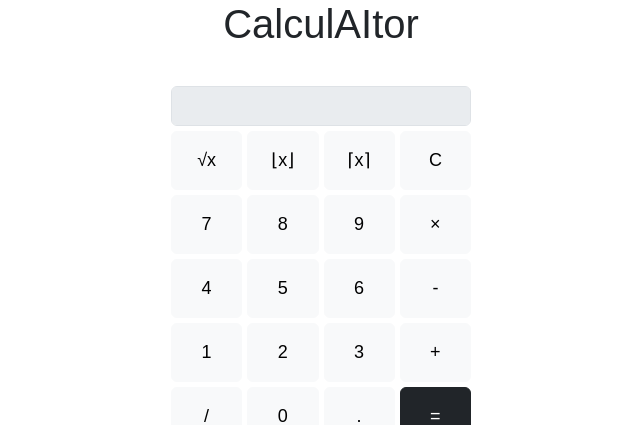
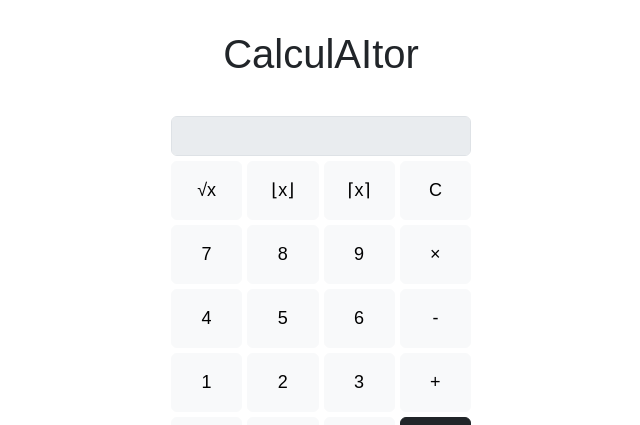
Before and after one commit to cybermouflons/CCSC-CTF-2025, a Python web app: template misc/calculaitor/setup/app/templates/index.html in a window 1280 px wide. Shown: the top 425 px of the page, without its empty margins (319-959 px from the left). Run offline with Jinja, Linux system fonts and the light colour scheme; the template is opened without the code that fills it, so the values that code supplies are empty.

Commit message:
Update index.html

```diff
--- a/misc/calculaitor/setup/app/templates/index.html
+++ b/misc/calculaitor/setup/app/templates/index.html
@@ -6,6 +6,7 @@
 	<link href="https://cdn.jsdelivr.net/npm/bootstrap@5.3.7/dist/css/bootstrap.min.css" rel="stylesheet" integrity="sha384-LN+7fdVzj6u52u30Kp6M/trliBMCMKTyK833zpbD+pXdCLuTusPj697FH4R/5mcr" crossorigin="anonymous">
 	<style>
 		body { font-family: Arial, sans-serif; display: flex; flex-direction: column; align-items: center;}
+		h1 {padding-top: 30px;}
 		.calculator { width: 300px; padding-top: 30px; padding-bottom: 30px; }
 		.display-wrapper {padding: 0px; padding-bottom: 5px; }
 		#display { width: 100%; height: 40px; line-height: 40px; font-size: 18px; text-align: center;}
```
